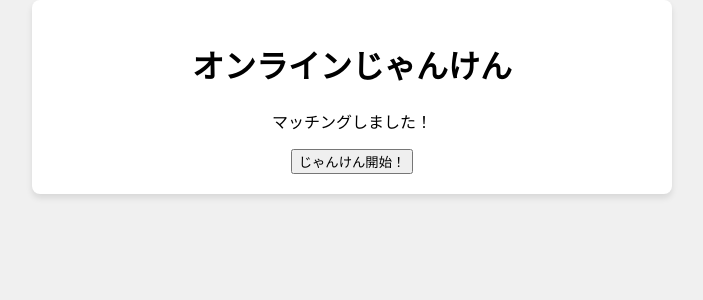
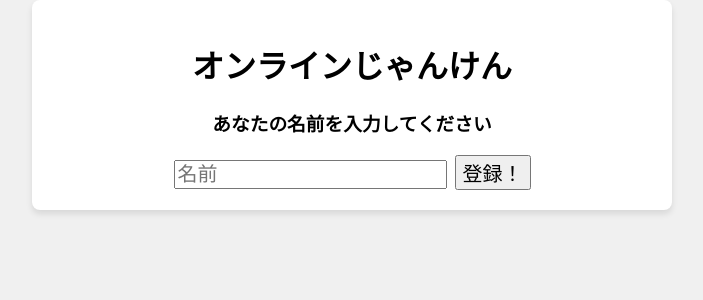
Before and after one commit to na-trium-144/fake-janken, a React (Vite) app: page / in a window 1280 px wide. Shown: the top 300 px of the page, without its empty margins (288-991 px from the left). Built offline with nearby package versions, Linux system fonts and the light colour scheme.

Commit message:
世界ランキング機能を実装

```diff
--- a/src/App.tsx
+++ b/src/App.tsx
@@ -4,34 +4,42 @@ import Matchmaking from "./components/Matchmaking";
 import Janken from "./components/Janken";
 import Waiting from "./components/Waiting";
 import Result from "./components/Results";
+import InputName from "./components/InputName";
+import ShowPlayerName from "./components/ShowName";
 
 const GameState = {
   WAITING: "WAITING",
-  MATCHED: "MATCHED",
   PLAYING: "PLAYING",
   WAITING_FOR_OPPONENT: "WAITING_FOR_OPPONENT",
   RESULT: "RESULT",
 } as const;
 
-type GameState = typeof GameState[keyof typeof GameState];
+type GameState = (typeof GameState)[keyof typeof GameState];
 
 export default function App() {
+  const [playerName, setPlayerName] = useState<string>();
+  const [playerRanking, setPlayerRanking] = useState<number>();
+  useEffect(() => {
+    setPlayerName(localStorage.getItem("playerName") || "");
+    const playerRanking = Number(
+      localStorage.getItem("playerRanking") || 15000 + 5000 * Math.random(),
+    );
+    setPlayerRanking(playerRanking);
+    localStorage.setItem("playerRanking", playerRanking.toString());
+  }, []);
+
   const [gameState, setGameState] = useState<GameState>(GameState.WAITING);
   const [userChoice, setUserChoice] = useState<string | null>(null);
   const [opponentChoice, setOpponentChoice] = useState<string | null>(null);
   const [result, setResult] = useState<string>("");
 
   useEffect(() => {
-    if (gameState === GameState.WAITING) {
+    if (gameState === GameState.WAITING && playerName) {
       setTimeout(() => {
-        setGameState(GameState.MATCHED);
+        setGameState(GameState.PLAYING);
       }, 2000);
     }
-  }, [gameState]);
-
-  const startGame = () => {
-    setGameState(GameState.PLAYING);
-  };
+  }, [gameState, playerName]);
 
   const handleUserChoice = (choice: string) => {
     setUserChoice(choice);
@@ -50,17 +58,23 @@ export default function App() {
   };
 
   const determineWinner = (user: string, opponent: string) => {
+    let newRanking: number;
     if (user === opponent) {
       setResult("引き分け");
+      newRanking = playerRanking! * (1 - 0.2 * Math.random());
     } else if (
       (user === "グー" && opponent === "チョキ") ||
       (user === "チョキ" && opponent === "パー") ||
       (user === "パー" && opponent === "グー")
     ) {
       setResult("あなたの勝ち！");
+      newRanking = playerRanking! * (1 - 0.2 * Math.random());
     } else {
       setResult("あなたの負け...");
+      newRanking = playerRanking! * (1 + 0.1 * Math.random());
     }
+    setPlayerRanking(newRanking);
+    localStorage.setItem("playerRanking", newRanking.toString());
   };
 
   const resetGame = () => {
@@ -74,22 +88,30 @@ export default function App() {
     <div className="container">
       <h1>オンラインじゃんけん</h1>
 
+      {playerName === undefined ? null : !playerName ? (
+        <InputName
+          setPlayerName={(n: string) => {
+            setPlayerName(n);
+            localStorage.setItem("playerName", n);
+          }}
+        />
+      ) : (
+        <>
+          <ShowPlayerName
+            playerName={playerName}
+            playerRanking={playerRanking!}
+          />
+
           {gameState === GameState.WAITING && <Matchmaking />}
 
-      {gameState === GameState.MATCHED && (
-        <div>
+          {gameState === GameState.PLAYING && (
+            <>
               <p>マッチングしました！</p>
-          <button onClick={startGame}>じゃんけん開始！</button>
-        </div>
+              <Janken onUserChoice={handleUserChoice} />
+            </>
           )}
 
-      {gameState === GameState.PLAYING && (
-        <Janken onUserChoice={handleUserChoice} />
-      )}
-
-      {gameState === GameState.WAITING_FOR_OPPONENT && (
-        <Waiting />
-      )}
+          {gameState === GameState.WAITING_FOR_OPPONENT && <Waiting />}
 
           {gameState === GameState.RESULT && (
             <Result
@@ -99,6 +121,8 @@ export default function App() {
               onReset={resetGame}
             />
           )}
+        </>
+      )}
     </div>
   );
 }
--- /dev/null
+++ b/src/components/InputName.tsx
@@ -0,0 +1,28 @@
+import { useState } from "react";
+
+export default function InputName(props: {
+  setPlayerName: (n: string) => void;
+}) {
+  const [name, setName] = useState<string>("");
+
+  return (
+    <form
+      onSubmit={(e: React.FormEvent<HTMLFormElement>) => {
+        e.preventDefault();
+        props.setPlayerName(name);
+      }}
+    >
+      <h3>あなたの名前を入力してください</h3>
+      <input
+        type="text"
+        value={name}
+        onChange={(e) => setName(e.target.value)}
+        placeholder="名前"
+        style={{ fontSize: 20 }}
+      />
+      <button type="submit" style={{ marginLeft: 8, fontSize: 20 }}>
+        登録！
+      </button>
+    </form>
+  );
+}
--- /dev/null
+++ b/src/components/ShowName.tsx
@@ -0,0 +1,11 @@
+export default function ShowPlayerName(props: {
+  playerName: string;
+  playerRanking: number;
+}) {
+  return (
+    <>
+      <h3>あなたの名前: {props.playerName}</h3>
+      <h3>世界ランキング: {Math.floor(props.playerRanking)} 位</h3>
+    </>
+  );
+}
```
Lines whose indentation alone changed are shown as unchanged.
